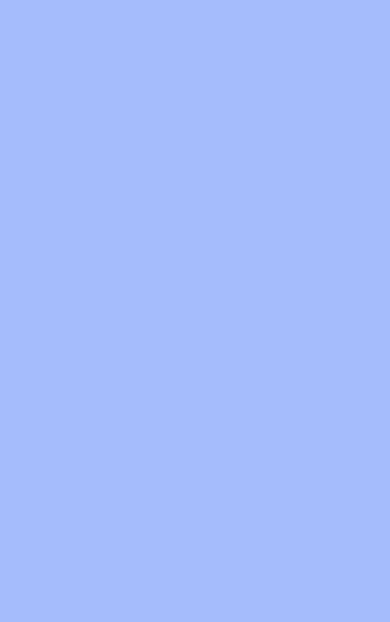
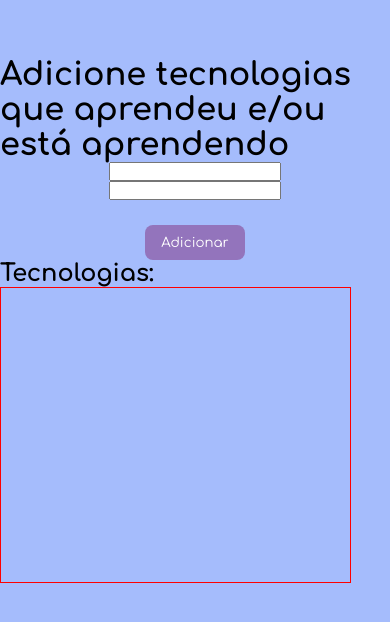
Before and after one commit to Kenzie-Academy-Brasil-Developers/react-entrega-s2-kenzie-hub-gabrielguti, a React (Create React App) app: page /dashboard in a window 390 px wide. Shown: the part 102-724 px from the top of the page. Built offline with nearby package versions, Linux system fonts and the light colour scheme; sample sign-in values are in the browser's storage.

Commit message:
feat: responsive dasboard with techs

```diff
--- /dev/null
+++ b/src/components/card/index.jsx
@@ -0,0 +1,21 @@
+import { useEffect } from "react";
+import "./styles.css";
+const Card = ({ card, func }) => {
+  useEffect(() => {
+    console.log(card);
+  }, [card]);
+
+  console.log(card.map((item) => item.title));
+  return (
+    <>
+      {card.map((item, index) => (
+        <div key={item.id} className="Card">
+          {item.title}
+          <button key={index} onClick={func}></button>
+        </div>
+      ))}
+    </>
+  );
+};
+
+export default Card;
--- /dev/null
+++ b/src/components/card/styles.css
@@ -0,0 +1,43 @@
+.Card {
+  margin-top: 5vh;
+  background-color: #708db9;
+  box-shadow: -10px 0px 5px white;
+  height: 200px;
+  width: 150px;
+  border-radius: 15px;
+  display: flex;
+  flex-direction: column;
+  align-items: center;
+  justify-content: center;
+  margin: 1vw;
+}
+.Card button {
+  background-image: url("../../assets/bin.png");
+  width: 50px;
+  height: 50px;
+  border-radius: 100%;
+  background-position: center;
+  background-size: 40px 40px;
+  background-repeat: no-repeat;
+  background-color: rgba(245, 222, 179, 0);
+  transition: all 0.2s;
+  opacity: 0.5;
+}
+.Card button:hover {
+  transform: scale(1.1, 1.1);
+  opacity: 1;
+}
+hr {
+  width: 90%;
+  margin-top: 2vh;
+  margin-bottom: 1vh;
+}
+.techCards {
+  height: 35vh;
+  width: 90vw;
+  border: 1px solid red;
+  display: flex;
+  justify-content: center;
+  align-items: center;
+  flex-wrap: wrap;
+}
--- a/src/pages/Dashboard/index.jsx
+++ b/src/pages/Dashboard/index.jsx
@@ -0,0 +1,67 @@
+import { useEffect, useState } from "react";
+import { useForm } from "react-hook-form";
+import { Redirect } from "react-router";
+import { toast } from "react-toastify";
+import Card from "../../components/card";
+import api from "../../services/api";
+
+const Dashboard = ({ authenticated }) => {
+  const [tech, setTech] = useState([]);
+  const [key, setKey] = useState(false);
+  const { register, handleSubmit } = useForm();
+  const [token] = useState(
+    JSON.parse(localStorage.getItem("@kenzieHub:token")) || ""
+  );
+
+  useEffect(() => {
+    console.log(tech.id);
+  }, [tech]);
+
+  const getTech = (data) => {
+    if (data.title === "" || data.status === "") {
+      return toast.warning("Complete os campos para criar uma tarefa");
+    }
+
+    api
+      .post("/users/techs", data, {
+        headers: {
+          Authorization: `Bearer ${token}`,
+        },
+      })
+      .then((response) => {
+        setTech([...tech, response.data]);
+        return setKey(true);
+      })
+      .catch((err) => console.log(err));
+  };
+  console.log(tech.id);
+
+  if (!authenticated) {
+    return <Redirect to="/" />;
+  }
+
+  return (
+    <div className="containerDashboard">
+      <div className="headerUser"></div>
+      <div className="searchCamp">
+        <h1>Adicione tecnologias que aprendeu e/ou está aprendendo</h1>
+        <form onSubmit={handleSubmit(getTech)} className="inputsSideBySide">
+          <input
+            type="text"
+            lable="Título da tecnologia"
+            {...register("title")}
+          />
+          <input type="text" label="Nível" {...register("status")} />
+          <button type="submit">Adicionar</button>
+        </form>
+      </div>
+
+      <div className="techAdded">
+        <h2>Tecnologias:</h2>
+        <div className="techCards">{key ? <Card card={tech} /> : <></>}</div>
+      </div>
+    </div>
+  );
+};
+
+export default Dashboard;
--- a/src/pages/Login/index.jsx
+++ b/src/pages/Login/index.jsx
@@ -2,12 +2,12 @@ import "./stylesLogin.css";
 import * as yup from "yup";
 import { useForm } from "react-hook-form";
 import { yupResolver } from "@hookform/resolvers/yup";
-import { Link, useHistory } from "react-router-dom";
+import { Link, useHistory, Redirect } from "react-router-dom";
 import { TextField } from "@material-ui/core";
 import api from "../../services/api";
 import { toast } from "react-toastify";
 
-const Login = () => {
+const Login = ({ authenticated, setAuthenticated }) => {
   const history = useHistory();
 
   const schema = yup.object().shape({
@@ -26,19 +26,25 @@ const Login = () => {
     resolver: yupResolver(schema),
   });
 
-  const handleNewUser = ({ email, password }) => {
-    const user = { email, password };
+  const handleNewUser = (data) => {
+    api
+      .post("/sessions", data)
+      .then((response) => {
+        const { token } = response.data;
 
-    api
-      .post("/users", user)
-      .then((_) => {
+        localStorage.setItem("@kenzieHub:token", JSON.stringify(token));
+        localStorage.setItem("@user:userEmail", JSON.stringify(data.email));
         toast.success("Sucesso ao entrar");
+        setAuthenticated(true);
         return history.push("/dashboard");
       })
       .catch((err) => {
         toast.error("Conta inválida");
       });
   };
+  if (authenticated) {
+    <Redirect to="/dashboard" />;
+  }
 
   return (
     <div className="contentBox">
--- a/src/pages/Register/index.jsx
+++ b/src/pages/Register/index.jsx
@@ -2,12 +2,12 @@ import "./stylesRegister.css";
 import * as yup from "yup";
 import { useForm } from "react-hook-form";
 import { yupResolver } from "@hookform/resolvers/yup";
-import { Link, useHistory } from "react-router-dom";
+import { Link, useHistory, Redirect } from "react-router-dom";
 import { TextField } from "@material-ui/core";
 import api from "../../services/api";
 import { toast } from "react-toastify";
 
-const Register = () => {
+const Register = ({authenticated}) => {
   const history = useHistory();
 
   const schema = yup.object().shape({
@@ -53,6 +53,10 @@ const Register = () => {
         toast.error("Tente outro email");
       });
   };
+
+  if(authenticated){
+    return <Redirect to = '/dashboard'/>
+  }
 
   return (
     <div className="contentBox">
--- a/src/routes/index.jsx
+++ b/src/routes/index.jsx
@@ -1,15 +1,39 @@
+import { useEffect, useState } from "react";
 import { Route, Switch } from "react-router";
+import Dashboard from "../pages/Dashboard";
 import Login from "../pages/Login";
 import Register from "../pages/Register";
 
 const Routes = () => {
+
+    const [authenticated, setAuthenticated] = useState(false);
+
+    useEffect(() => {
+        const token = JSON.parse(localStorage.getItem('@kenzieHub:token'))
+
+            if(token){
+                return setAuthenticated(true);
+            }
+
+    },[authenticated])
+
     return (
         <Switch>
             <Route exact path = '/'>
-                <Register/>
+                <Register
+                authenticated = {authenticated}
+                />
             </Route>
             <Route path = '/login'>
-                <Login/>
+                <Login
+                authenticated = {authenticated}
+                setAuthenticated = {setAuthenticated}
+                />
+            </Route>
+            <Route path = '/dashboard'>
+                <Dashboard
+                authenticated = {authenticated}
+                />
             </Route>
         </Switch>
     )
```
Also changed, not shown: src/assets/bin.png (added).
